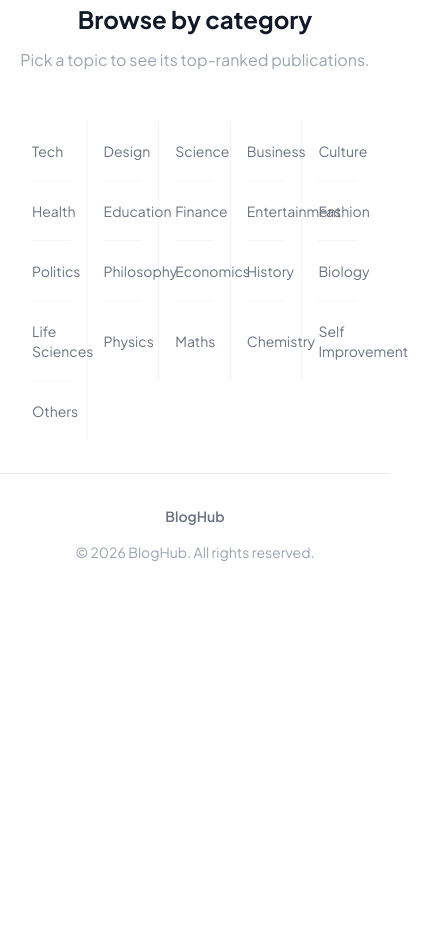
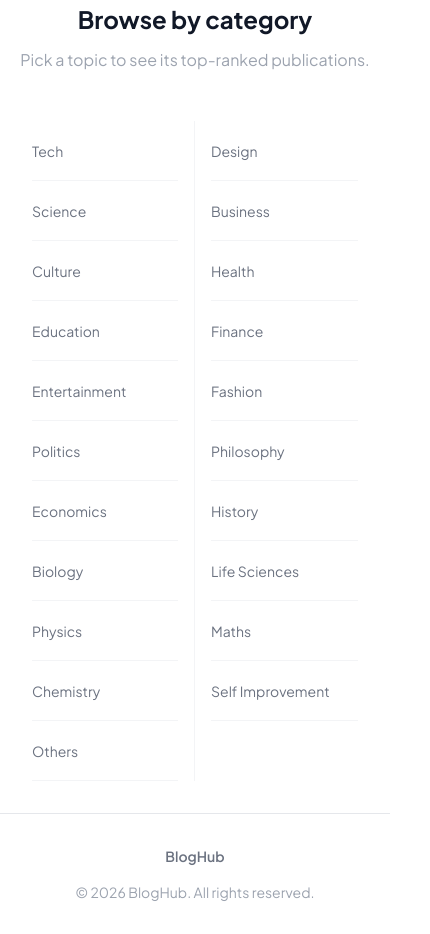
Before and after one commit to FireBird-Technologies/BlogHub, a React (Vite) app in the folder frontend/: page / in a window 390 px wide. Shown: the part 2080-3014 px from the top of the page, 430 px wide, since content can reach past the window. Before the commit the page ends 2674 px from the top, so only its background shows below. Built offline with nearby package versions, Linux system fonts and the light colour scheme; no server answers.

Commit message:
category section modified

```diff
--- a/frontend/src/components/landing/LandingCategorizedPublications.tsx
+++ b/frontend/src/components/landing/LandingCategorizedPublications.tsx
@@ -19,17 +19,18 @@ export default function LandingCategorizedPublications() {
           </p>
         </div>
 
-        <div className="grid grid-cols-5 max-w-6xl mx-auto">
+        <div className="grid grid-cols-2 sm:grid-cols-3 lg:grid-cols-5 max-w-6xl mx-auto">
           {TILES.map(({ label, category }) => (
             <Link
               key={label}
               to={categoryPath(category)}
               className="group relative flex items-center justify-between gap-2 px-4 py-5 text-left text-sm text-gray-500 transition-colors hover:text-gray-900
-                         [&:not(:nth-child(5n))]:border-r [&:not(:nth-child(5n))]:border-gray-100
-                         after:absolute after:bottom-0 after:left-4 after:right-4 after:border-b after:border-gray-100
-                         [&:nth-last-child(-n+5)]:after:border-b-0"
+                         border-r border-gray-100 [&:nth-child(2n)]:border-r-0
+                         sm:[&:nth-child(2n)]:border-r sm:[&:nth-child(3n)]:border-r-0
+                         lg:[&:nth-child(2n)]:border-r lg:[&:nth-child(3n)]:border-r lg:[&:nth-child(5n)]:border-r-0
+                         after:absolute after:bottom-0 after:left-4 after:right-4 after:border-b after:border-gray-100"
             >
-              <span className="underline-offset-4 group-hover:underline">{label}</span>
+              <span className="underline-offset-4 group-hover:underline truncate">{label}</span>
               <ArrowUpRight
                 size={14}
                 className="flex-shrink-0 text-gray-600 opacity-0 group-hover:opacity-100 transition-opacity"
```
